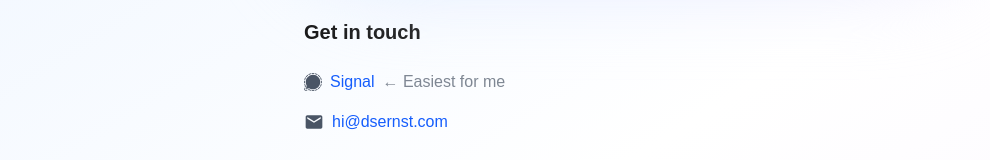
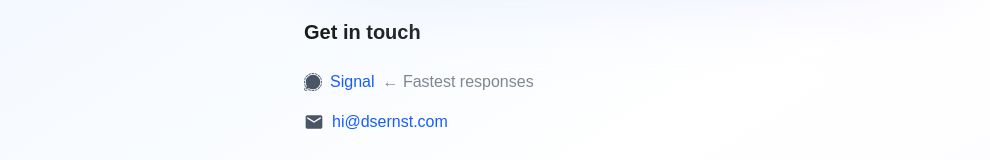
Before and after one commit to dsernst/dsernst.com-2025, a Next.js app: page /contact in a window 1280 px wide. Shown: the part 246-406 px from the top of the page, without its empty margins (0-990 px from the left). Built offline with nearby package versions, Linux system fonts and the light colour scheme.

Commit message:
/contact: Tweak note encouraging Signal

```diff
--- a/app/contact/page.tsx
+++ b/app/contact/page.tsx
@@ -25,7 +25,7 @@ export default function Contact() {
                 >
                   Signal
                 </a>{' '}
-                <span className="opacity-70">← Easiest for me</span>
+                <span className="opacity-70">← Fastest responses</span>
               </p>
               <p className="flex items-center gap-2">
                 <MdEmail className="text-xl" />
```
